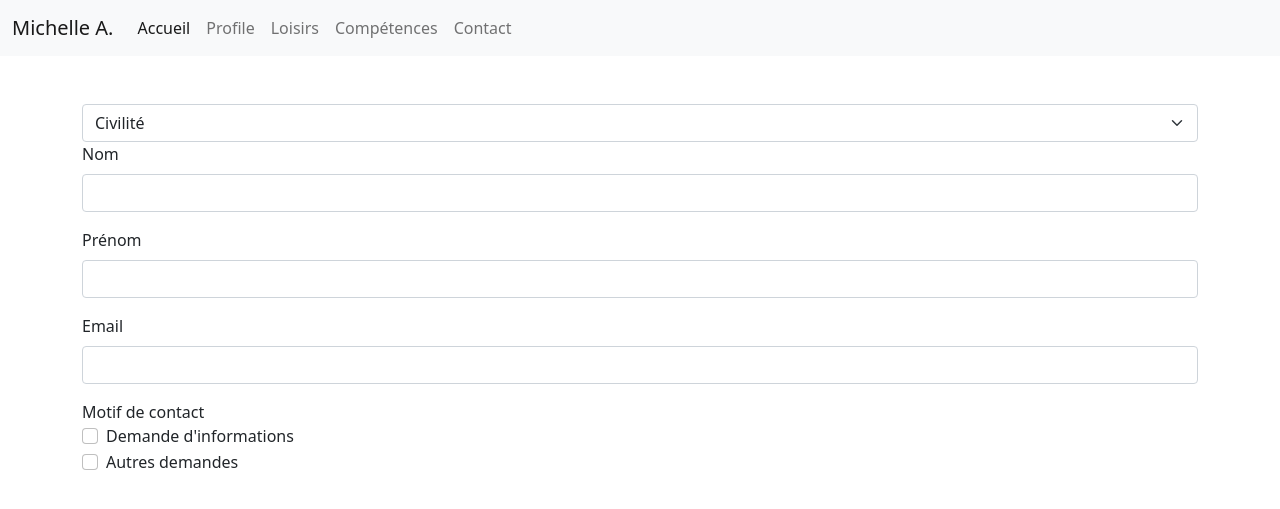
After one commit to Michelle-al/php_bases, a PHP site: page /contact.php in a window 1280 px wide. The commit adds this page. Shown: the top 509 px of the page. Run offline with PHP 8.4, Linux system fonts and the light colour scheme.

Commit message:
Ajout du formulaire de contact

```diff
--- /dev/null
+++ b/contact.php
@@ -0,0 +1,39 @@
+<?php
+$title= "Formulmaire contact";
+$meta = "Me contacter";
+require 'header.php';
+?>
+<form action="contact.php" method="post">
+    <form>
+        <select class="form-select" aria-label="Default select example">
+            <option selected>Civilité</option>
+            <option value="mr">Monsieur</option>
+            <option value="mme">Madame</option>
+        </select>
+        <div class="mb-3">
+            <label for="lastname" class="form-label">Nom</label>
+            <input type="text" class="form-control" id="lastname" >
+        </div>
+        <div class="mb-3">
+            <label for="firstname" class="form-label">Prénom</label>
+            <input type="text" class="form-control" id="firstname" >
+        </div>
+        <div class="mb-3">
+            <label for="email" class="form-label">Email</label>
+            <input type="email" class="form-control" id="email" >
+        </div>
+        <div>Motif de contact</div>
+        <div class="form-check">
+            <input class="form-check-input" type="checkbox" value="" id="info">
+            <label class="form-check-label" for="info">
+                Demande d'informations
+            </label>
+        </div>
+        <div class="form-check">
+            <input class="form-check-input" type="checkbox" value="" id="other_info">
+            <label class="form-check-label" for="other_info">
+                Autres demandes
+            </label>
+        </div>
+    </form>
+</form>
--- a/footer.php
+++ b/footer.php
@@ -3,5 +3,7 @@
         <footer>
 
         </footer>
-    </body>
+        <script src="https://cdn.jsdelivr.net/npm/bootstrap@5.0.2/dist/js/bootstrap.bundle.min.js" integrity="sha384-MrcW6ZMFYlzcLA8Nl+NtUVF0sA7MsXsP1UyJoMp4YLEuNSfAP+JcXn/tWtIaxVXM" crossorigin="anonymous"></script>
+
+        </body>
 </html>
--- a/header.php
+++ b/header.php
@@ -7,15 +7,37 @@
             <meta name="description" content="<?= $meta ?>">
             <title><?= $title ?></title>
             <link rel="stylesheet" href="css/style.css">
+            <link href="https://cdn.jsdelivr.net/npm/bootstrap@5.0.2/dist/css/bootstrap.min.css" rel="stylesheet" integrity="sha384-EVSTQN3/azprG1Anm3QDgpJLIm9Nao0Yz1ztcQTwFspd3yD65VohhpuuCOmLASjC" crossorigin="anonymous">
         </head>
     <body>
         <header>
-            <nav>
-                <ul>
-                    <li><a href="index.php">Accueil</a></li>
-                    <li><a href="index.php?page=profile">Profile</a></li>
-                    <li><a href="index.php?page=loisirs">Loisirs</a></li>
-                    <li><a href="index.php?page=competences">Compétences</a></li>
-                </ul>
+            <nav class="navbar navbar-expand-lg navbar-light bg-light mb-5">
+                <div class="container-fluid">
+                    <a class="navbar-brand" href="#">Michelle A.</a>
+                    <button class="navbar-toggler" type="button" data-bs-toggle="collapse" data-bs-target="#navbarSupportedContent" aria-controls="navbarSupportedContent" aria-expanded="false" aria-label="Toggle navigation">
+                        <span class="navbar-toggler-icon"></span>
+                    </button>
+                    <div class="collapse navbar-collapse" id="navbarSupportedContent">
+                        <ul class="navbar-nav me-auto mb-2 mb-lg-0">
+                            <li class="nav-item">
+                                <a class="nav-link active" aria-current="page" href="index.php">Accueil</a>
+                            </li>
+                            <li class="nav-item">
+                                <a class="nav-link" href="index.php?page=profile">Profile</a>
+                            </li>
+                            <li class="nav-item">
+                                <a class="nav-link" href="index.php?page=loisirs">Loisirs</a>
+                            </li>
+                            <li class="nav-item">
+                                <a class="nav-link" href="index.php?page=competences">Compétences</a>
+                            </li>
+                            <li class="nav-item">
+                                <a class="nav-link" href="index.php?page=contact">Contact</a>
+                            </li>
+
+                        </ul>
+                    </div>
+                </div>
             </nav>
         </header>
+        <main class="container ">
```
